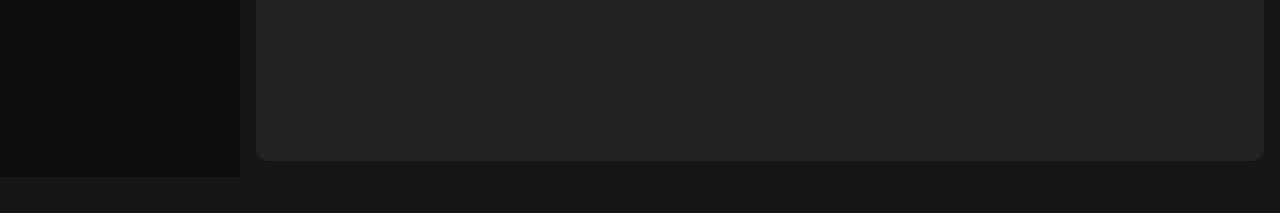
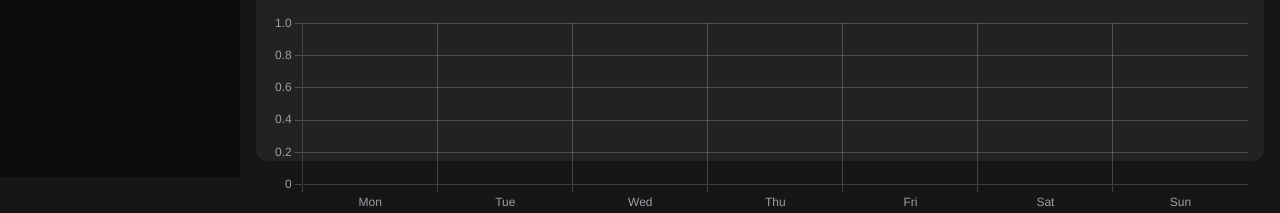
Before and after one commit to ynchhk/ypt, a website: page app.html in a window 1280 px wide. Shown: the part 623-836 px from the top of the page. Drawn offline with nearby package versions, Linux system fonts and the light colour scheme.

Commit message:
Fix timer background mode using Date.now()

```diff
--- a/app.html
+++ b/app.html
@@ -8,6 +8,7 @@
     <link rel="stylesheet" href="./css/variables.css">
     <link rel="stylesheet" href="./css/main.css">
     <script src="https://unpkg.com/lucide@latest"></script>
+    <script src="https://cdn.jsdelivr.net/npm/chart.js"></script>
     <title>StudyFlow</title>
 </head>
 <body>
@@ -129,7 +130,7 @@
             <button>Last 7 days</button>
         </div>
         <div class="activity-chart">
-            <!-- сюда JS будет рисовать график -->
+            <canvas id="weekly-chart"></canvas>
         </div>
     </section>
 </main>
--- a/css/main.css
+++ b/css/main.css
@@ -124,6 +124,15 @@ button {
     color: var(--text-muted);
 
 }
+.activity-chart {
+    position: relative;
+    height: 200px;
+}
+
+#weekly-chart {
+    width: 100% !important;
+    height: 100% !important;
+}
 .stats-time{
     color : var(--text-primary);
     font-size: 60px;
--- a/js/stats.js
+++ b/js/stats.js
@@ -4,6 +4,7 @@ let todayStats = {
     sessions: 0,        // количество сессий
     date: ''            // дата — чтобы сбрасывать статистику каждый день
 }
+let myChart = null
 const savedStats = localStorage.getItem('todayStats')
 if (savedStats) {
     todayStats = JSON.parse(savedStats)
@@ -12,6 +13,7 @@ if (savedStats) {
 function saveStats() {
     localStorage.setItem('todayStats', JSON.stringify(todayStats))
     updateStatsDisplay()
+    drawChart()
 }
 
 function updateStatsDisplay() {
@@ -28,5 +30,53 @@ function updateStatsDisplay() {
         document.querySelector('#stats-avg').textContent = `${avgM}m`
     }
 }
+const days = ['Mon', 'Tue', 'Wed', 'Thu', 'Fri', 'Sat', 'Sun']
+let weeklyData = {
+    Mon: 0, Tue: 0, Wed: 0, Thu: 0, Fri: 0, Sat: 0, Sun: 0
+}
+
+const savedWeekly = localStorage.getItem('weeklyData')
+if (savedWeekly) {
+    weeklyData = JSON.parse(savedWeekly)
+}
+const ctx = document.querySelector('#weekly-chart')
+
+function drawChart() {
+    if (myChart) {
+        myChart.destroy() // уничтожаем старый график
+    }
+    myChart = new Chart(ctx, {
+        type: 'bar',
+        data: {
+            labels: Object.keys(weeklyData),
+            datasets: [{
+                label: 'Study time (minutes)',
+                data: Object.values(weeklyData).map(s => Math.floor(s / 60)),
+                backgroundColor: '#7c5cfc',
+                borderRadius: 6
+            }]
+        },
+        options: {
+            responsive: true,
+            maintainAspectRatio: false,
+            plugins: {
+                legend: { display: false }
+            },
+            scales: {
+                x: {
+                    ticks: { color: '#9aa0a6' },
+                    grid: { color: 'rgba(255,255,255,0.20)' }
+                },
+                y: {
+                    beginAtZero: true,
+                    ticks: { color: '#9aa0a6' },
+                    grid: { color: 'rgba(255,255,255,0.20)' }
+                }
+            }
+        }
+    })
+}
+
+drawChart()
 
 updateStatsDisplay()
--- a/js/timer.js
+++ b/js/timer.js
@@ -1,6 +1,7 @@
 
 let seconds = 0;
 let saved = localStorage.getItem('seconds');
+let tickcount = 0;
 if (saved) {
     seconds = parseInt(saved);
 }
@@ -21,6 +22,7 @@ function updateDisplay() {
 btnResume.addEventListener('click', ()=>{isRunning = true;
 btnResume.textContent = 'Resume'
     todayStats.sessions++
+    startTime = Date.now() - (seconds * 1000)
     saveStats()
 });
 
@@ -28,6 +30,7 @@ btnPause.addEventListener('click', ()=>{isRunning = false;});
 btnStop.addEventListener('click', ()=>{
     isRunning = false;
     seconds = 0;
+    saveStats()
     localStorage.setItem('seconds',0)
     updateDisplay()
     btnResume.textContent = 'Start'
@@ -35,11 +38,22 @@ btnStop.addEventListener('click', ()=>{
 
 setInterval(() => {
     if (isRunning) {
-        seconds++;
+        seconds = Math.floor((Date.now() - startTime) / 1000)
+        tickcount++
         updateDisplay()
         localStorage.setItem('seconds', seconds);
         todayStats.totalSeconds++
-        saveStats();
+
+
+        const today = new Date().toLocaleDateString('en-US', { weekday: 'short' })
+        if (weeklyData[today] !== undefined) {
+            weeklyData[today]++
+            localStorage.setItem('weeklyData', JSON.stringify(weeklyData))
+        }
+        if (tickcount % 60 === 0){
+            saveStats();
+            drawChart();
+        }
     }
 },1000)
 updateDisplay()
```
